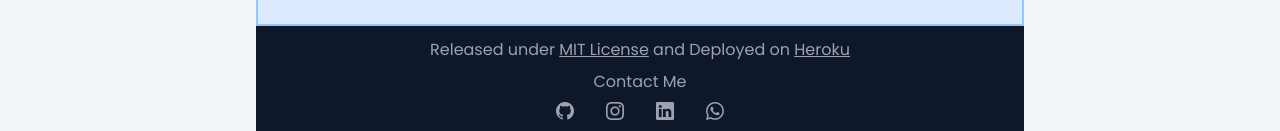
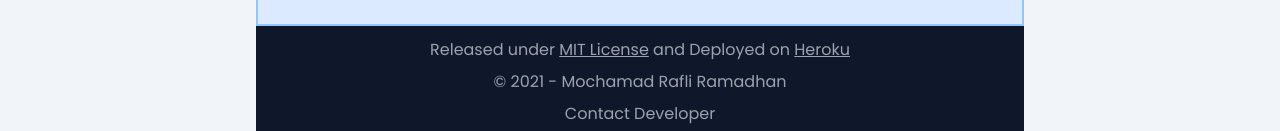
Before and after one commit to mochamadrafli2018/react-eyechatbot, a React (Create React App) app: page / in a window 1280 px wide. Shown: the part 821-952 px from the top of the page. Built offline with nearby package versions, Linux system fonts and the light colour scheme.

Commit message:
Update Footer.js

```diff
--- a/src/components/Footer.js
+++ b/src/components/Footer.js
@@ -13,8 +13,11 @@ export default function Footer () {
           className='text-gray-400 hover:text-white'
         >Heroku</a>
       </p>
+      <p className='mx-auto my-2 text-gray-400'>
+        &copy; { year } - Mochamad Rafli Ramadhan
+      </p>
       <p className='mx-auto mt-2 mb-1 text-gray-400'>
-        Contact Me
+        Contact Developer
       </p>
       <div className='font-medium mx-auto my-1 mb-0 space-x-8 text-center'
         style={{'cursor': 'pointer'}}
@@ -48,9 +51,6 @@ export default function Footer () {
           <i className='bi bi-whatsapp' role='img' aria-label='Whatsup'></i>
         </a>
       </div>
-      <p className='mx-auto my-2 text-gray-400'>
-        &copy; { year } - Mochamad Rafli Ramadhan
-      </p>
     </footer>
   )
 }
```
